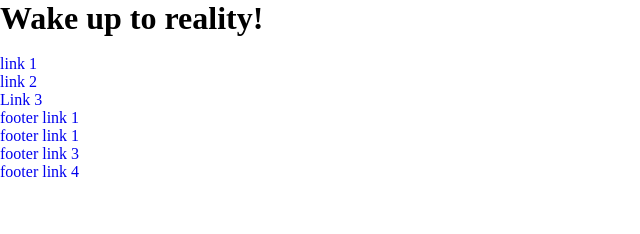
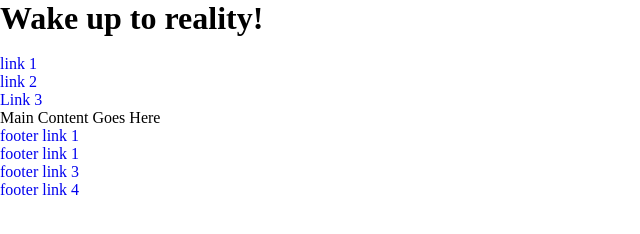
Before and after one commit to Gwynbleidd203/-vattghern203-susanoo, a website built with Parcel: page src/index.html in a window 1280 px wide. Shown: the whole page, without its empty margins (0-640 px from the left). Built offline with nearby package versions, Linux system fonts and the light colour scheme.

Commit message:
theme switch

```diff
--- a/src/index.html
+++ b/src/index.html
@@ -48,7 +48,11 @@
 
     </header>
 
-    <main class="content"></main>
+    <main class="content">
+
+        Main Content Goes Here
+
+    </main>
 
     <footer class="footer">
 
```
